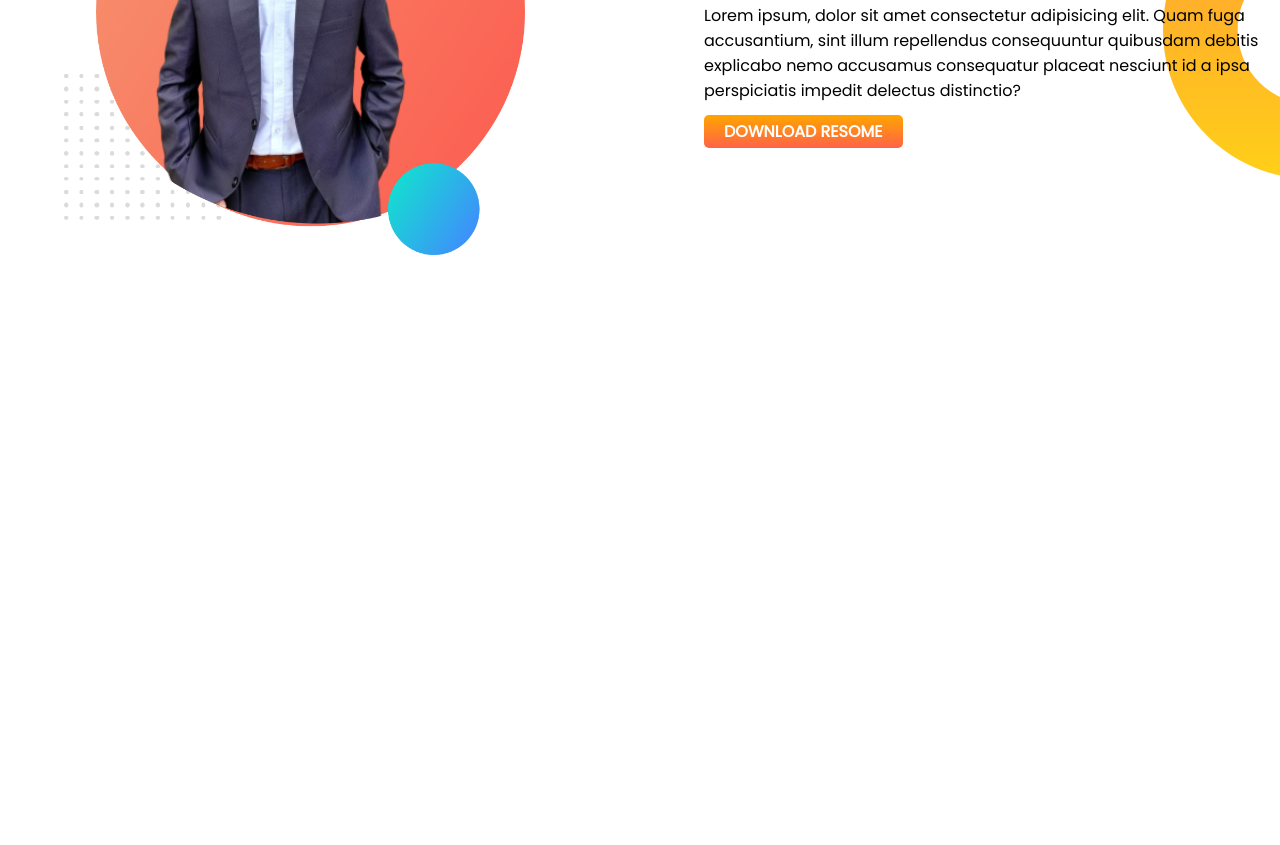
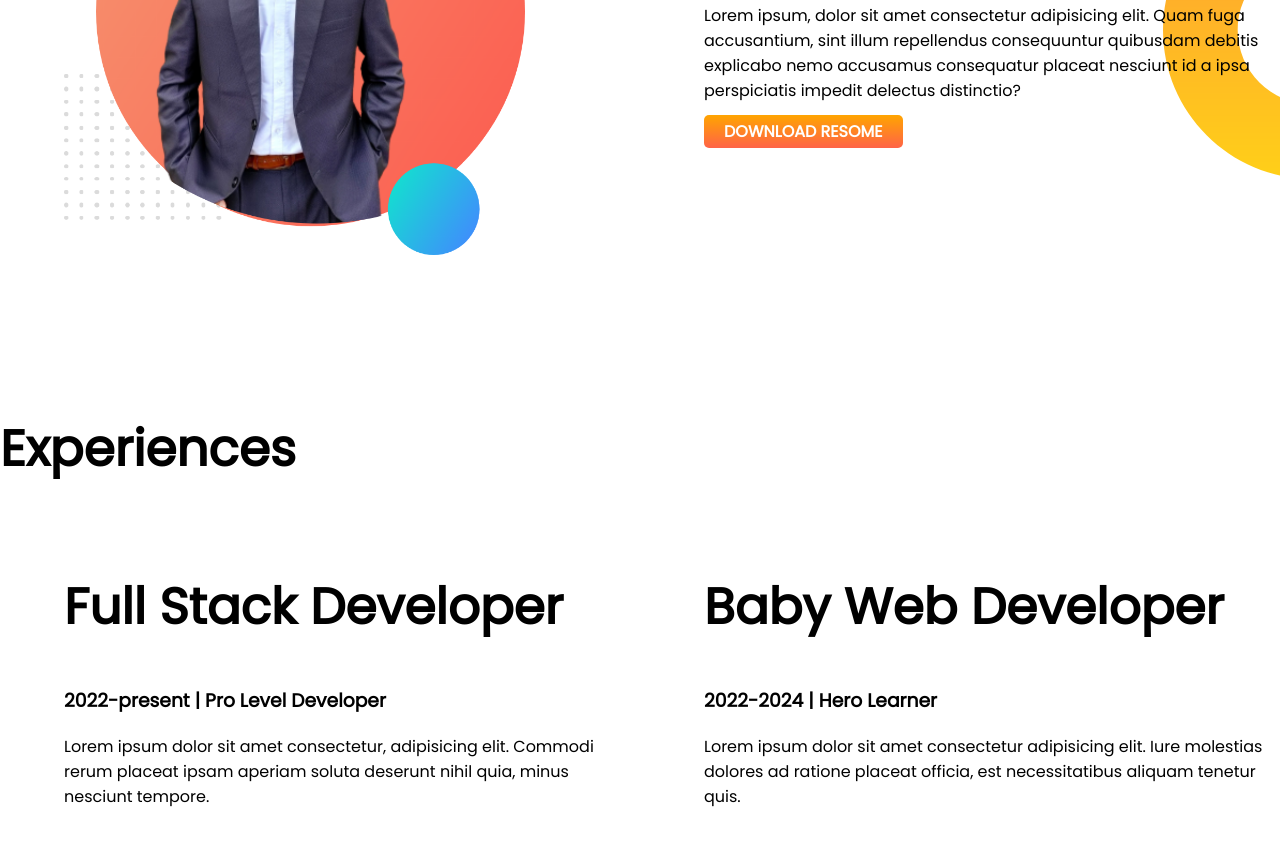
Before and after one commit to hrz07/developer-portfolio, a plain HTML site: page index.html in a window 1280 px wide. Shown: the part 817-1662 px from the top of the page. Before the commit the page ends 1229 px from the top, so only its background shows below. Drawn offline with Linux system fonts and the light colour scheme.

Commit message:
experience section added

```diff
--- a/index.html
+++ b/index.html
@@ -11,7 +11,7 @@
     <title>Developer-Portfolio</title>
 </head>
 <body>
-   <section class="top">
+   <section class="top flexible-container">
         <div class="half-width">
             <h1>Welcome To</h1>
             <h1><span class="header-span">Programming</span> World!</h1>
@@ -24,7 +24,7 @@
         </div>
    </section>
 
-   <section class="dream-section">
+   <section class="dream-section flexible-container">
         <div class="half-width">
             <img src="/images/hridoy.png" alt="hridoy-photo">
         </div>
@@ -36,5 +36,22 @@
         </div>
    </section>
 
+   <section class="experience-area">
+        <h1>Experiences</h1>
+        <div class="flexible-container">
+            <div class="half-width">
+                <h1>Full Stack Developer</h1>
+                <h3>2022-present | Pro Level Developer</h3>
+                <p>Lorem ipsum dolor sit amet consectetur, adipisicing elit. Commodi rerum placeat ipsam aperiam soluta deserunt nihil quia, minus nesciunt tempore.</p>
+            </div>
+            <div class="half-width">
+                <h1>Baby Web Developer</h1>
+                <h3>2022-2024 | Hero Learner</h3>
+                <p>Lorem ipsum dolor sit amet consectetur adipisicing elit. Iure molestias dolores ad ratione placeat officia, est necessitatibus aliquam tenetur quis.</p>
+            </div>
+        </div>
+
+   </section>
+
 </body>
 </html>
--- a/style.css
+++ b/style.css
@@ -10,7 +10,7 @@ h1{
 .header-span{
     color: orange;
 }
-section{
+.flexible-container{
     display: flex;
     margin-bottom: 150px;
 }
```
